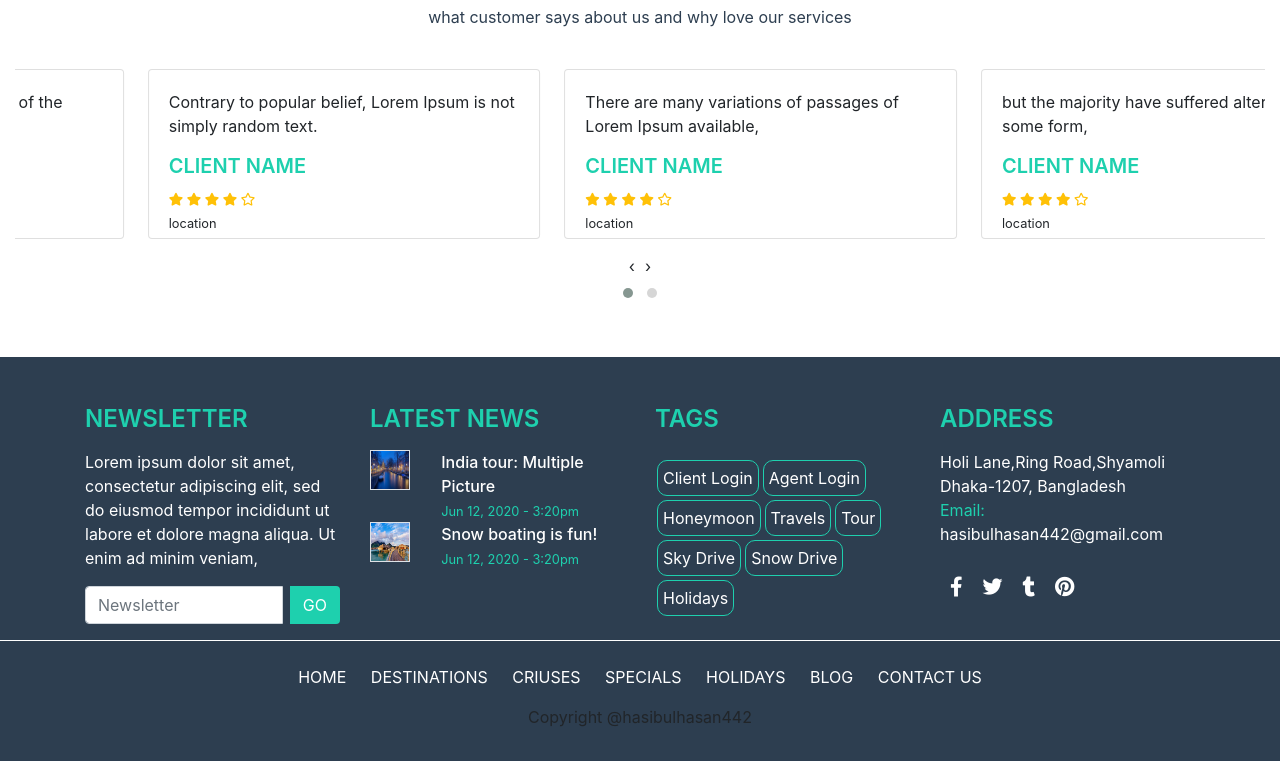
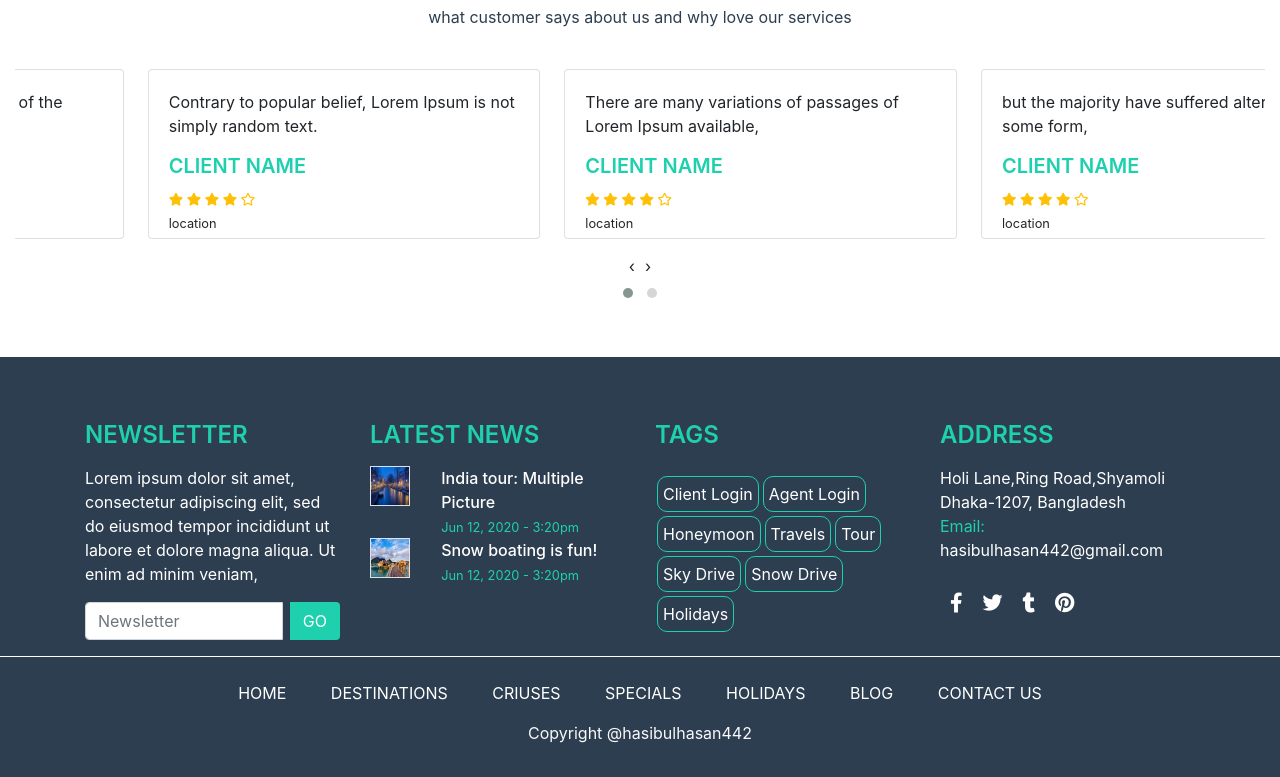
Before and after one commit to hasibul442/web-design, a plain HTML site: page Voyage/index.html in a window 1280 px wide. Shown: the part 1727-2504 px from the top of the page. Drawn offline with nearby package versions, Linux system fonts and the light colour scheme.

Commit message:
Add files via upload

```diff
--- a/Voyage/css/style.css
+++ b/Voyage/css/style.css
@@ -291,6 +291,7 @@
 #footer2 ul li a{
     text-decoration: none;
     padding: 10px;
+    margin:10px;
     color: #fff;
 
 }
--- a/Voyage/index.html
+++ b/Voyage/index.html
@@ -492,7 +492,7 @@
     <section id="footer1">
         <div class="container pt-5">
             <div class="row">
-                <div class="col-sm-3">
+                <div class="col-sm-3 mt-3">
                     <h4 class="footer-headline pb-2">Newsletter</h4>
                     <p>Lorem ipsum dolor sit amet, consectetur adipiscing elit, sed do eiusmod tempor incididunt ut labore et dolore magna aliqua. Ut enim ad minim veniam,</p>
                     <div class="input-group mb-3">
@@ -503,7 +503,7 @@
                     </div>
                 </div>
 
-                <div class="col-sm-3">
+                <div class="col-sm-3 mt-3">
                     <h4 class="footer-headline pb-2">Latest News</h4>
                     <div class="row">
                         <div class="col-sm-12">
@@ -531,7 +531,7 @@
                     </div>
                 </div>
 
-                <div class="col-sm-3">
+                <div class="col-sm-3 mt-3">
                     <h4 class="footer-headline pb-2">Tags</h4>
                     <div id="tags">
                         <ul>
@@ -547,7 +547,7 @@
                     </div>
                 </div>
 
-                <div class="col-sm-3">
+                <div class="col-sm-3 mt-3">
                     <h4 class="footer-headline pb-2">Address</h4>
                     <div id="address">
                         <p>Holi Lane,Ring Road,Shyamoli<br>Dhaka-1207, Bangladesh<br><span>Email: </span>hasibulhasan442@gmail.com</p>
@@ -573,7 +573,7 @@
                 <li class="d-inline"><a href="#">BLOG</a></li>
                 <li class="d-inline"><a href="#">Contact Us</a></li>
             </ul>
-            <p class="text-center">Copyright @hasibulhasan442</p>
+            <p class="text-center text-light">Copyright @hasibulhasan442</p>
         </div>
     </section>
 
```
